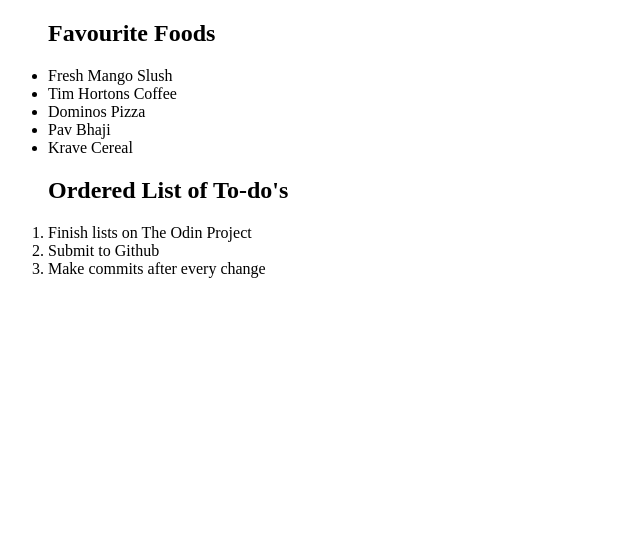
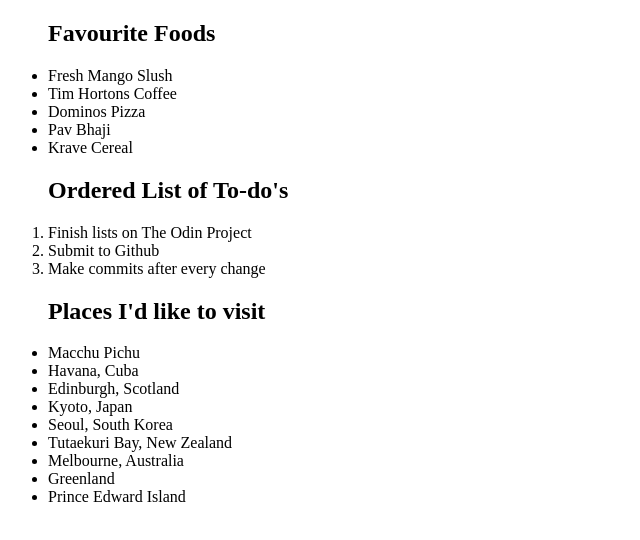
Before and after one commit to open-meadow/odin-fundamentals, a plain HTML site: page lists.html in a window 1280 px wide. Shown: the whole page, without its empty margins (0-640 px from the left). Drawn offline with Linux system fonts and the light colour scheme.

Commit message:
Added places I'd like to go

```diff
--- a/lists.html
+++ b/lists.html
@@ -24,5 +24,24 @@
             <li>Submit to Github</li>
             <li>Make commits after every change</li>
         </ol>
+
+        <!--Unordered list of places I'd like to visit-->
+        <ul>
+            <h2>Places I'd like to visit</h2>
+            <li>Macchu Pichu</li>
+            <li>Havana, Cuba</li>
+            <li>Edinburgh, Scotland</li>
+            <li>Kyoto, Japan</li>
+            <li>Seoul, South Korea</li>
+            <li>Tutaekuri Bay, New Zealand</li>
+            <li>Melbourne, Australia</li>
+            <li>Greenland</li>
+            <li>Prince Edward Island</li>
+        </ul>
+
+        <!--Ordered list of favourite movies and video games-->
+        <ol>
+            <h2></h2>
+        </ol>
     </body>
 </html>
```
